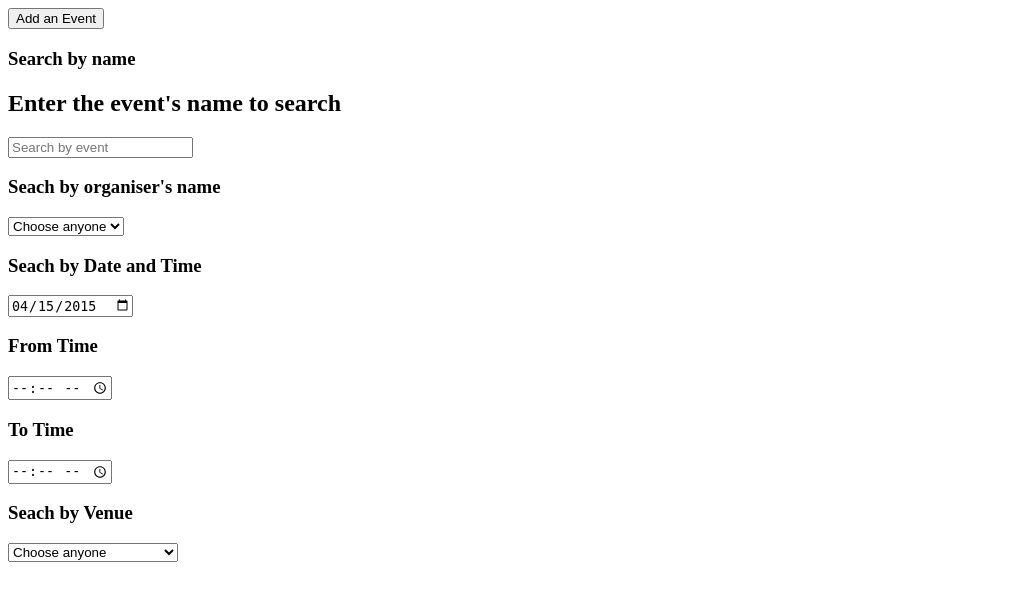
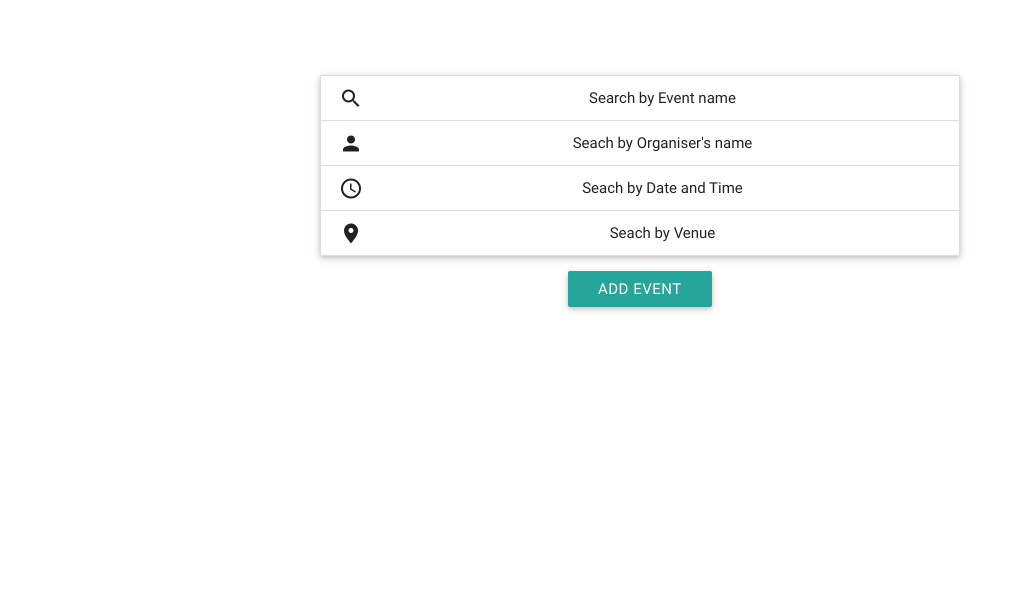
Before and after one commit to GDGVIT/Lemniscate, a PHP site: page /lemniscate/events_page.php in a window 1280 px wide. Shown: the top 601 px of the page, without its empty margins (0-1018 px from the left). Run offline with PHP 8.4, Linux system fonts and the light colour scheme; data comes from the database, SQL or seed files in the repository.

Commit message:
Events Page UI

```diff
--- a/css/style.css
+++ b/css/style.css
@@ -121,3 +121,9 @@
 .hcenter{
   text-align: center;
 }
+.paddl{
+  padding-left: 10px;
+}
+.eventsearch{
+  width: 50%;
+}
--- a/events_page.php
+++ b/events_page.php
@@ -1,59 +1,103 @@
 <HTML>
-</html>
+<head>
+    <meta charset="utf-8">
+	<meta http-equiv="X-UA-Compatible" content="IE=edge">
+	<meta name="description" content="">
+	<meta name="author" content="">
+	<meta name="viewport" content="width=device-width, initial-scale=1">
+	<meta name="apple-mobile-web-app-capable" content="yes">
+	<meta name="apple-mobile-web-app-status-bar-style" content="black-translucent">
+	<link rel="apple-touch-icon" sizes="57x57" href="favicon/apple-icon-57x57.png">
+	<link rel="apple-touch-icon" sizes="60x60" href="favicon/apple-icon-60x60.png">
+	<link rel="apple-touch-icon" sizes="72x72" href="favicon/apple-icon-72x72.png">
+	<link rel="apple-touch-icon" sizes="76x76" href="favicon/apple-icon-76x76.png">
+	<link rel="apple-touch-icon" sizes="114x114" href="favicon/apple-icon-114x114.png">
+	<link rel="apple-touch-icon" sizes="120x120" href="favicon/apple-icon-120x120.png">
+	<link rel="apple-touch-icon" sizes="144x144" href="favicon/apple-icon-144x144.png">
+	<link rel="apple-touch-icon" sizes="152x152" href="favicon/apple-icon-152x152.png">
+	<link rel="apple-touch-icon" sizes="180x180" href="favicon/apple-icon-180x180.png">
+	<link rel="icon" type="image/png" sizes="192x192" href="favicon/android-icon-192x192.png">
+	<link rel="icon" type="image/png" sizes="32x32" href="favicon/favicon-32x32.png">
+	<link rel="icon" type="image/png" sizes="96x96" href="favicon/favicon-96x96.png">
+	<link rel="icon" type="image/png" sizes="16x16" href="favicon/favicon-16x16.png">
+	<link rel="manifest" href="favicon/manifest.json">
+	<meta name="msapplication-TileColor" content="#ffffff">
+	<meta name="msapplication-TileImage" content="favicon/ms-icon-144x144.png">
+	<meta name="theme-color" content="#ffffff">
+
+	<title>Lemniscate | Events</title>
+
+    <link rel="stylesheet" type="text/css" href="css/style.css">
+    <link rel="stylesheet" href="https://cdnjs.cloudflare.com/ajax/libs/materialize/0.96.1/css/materialize.min.css">
+
+
+    <script type="text/javascript" src="js/jquery-2.1.3.min.js"></script>
+    <script src="https://cdnjs.cloudflare.com/ajax/libs/materialize/0.96.1/js/materialize.min.js"></script>
+    <script type="text/javascript" src="js/ajax.js"></SCRIPT>
+
+</head>
 <?php
 session_start();
 	//Seaching all events according to cost ,time and also w.r.t to the location.
 	if(true)//isset($_SESSION['id'])
 	{
 		require 'Database/sql_con.php';
-		echo "<div id='display'>";
-		{
-			echo "<input type='button' value='Add an Event' onclick='add_event()' title='Click here to add an event'></input>";
 
 
-			//name
-			//Not a filter
-			echo "<h3>Search by name<br/></h3>";
-			echo "<h2>Enter the event's name to search</h2>";
-			echo "<input type='text' id='name_event' placeholder='Search by event's name' onkeyup='showHint(this.value)'>";
-			echo "<div id=hint>";
-			echo "</div>";
+		echo "<div id='display' align='center'>
+		<br><br><br>
+		<ul class='collapsible eventsearch' data-collapsible='accordion'>
+    <li>
+      <div class='collapsible-header'><i class='mdi-action-search'></i>Search by Event name</div>
+      <div class='collapsible-body'><p><input type='text' id='name_event' placeholder='Search by event's name' onkeyup='showHint(this.value)'><div id=hint></div></p></div>
+    </li>";
 
-			// Event Filtering starts
 
-			// Dropdown-club && chap names-db
-			$sql_club = "SELECT * FROM `events_page`";
+
+    echo "
+    <li>
+      <div class='collapsible-header'><i class='mdi-social-person'></i>Seach by Organiser's name</div>
+      <div class='collapsible-body'><p>";
+
+    $sql_club = "SELECT * FROM `events_page`";
 			$res_club = mysqli_query($mysqli,$sql_club);
 			if(mysqli_num_rows($res_club)>0)
 			{
 				$d=date('Y-m-d');
-				echo "<h3>Seach by organiser's name</h3>";
-				echo "<select name='club_event_search' id='club_event_search' onchange='event_filtering()'>";
-				echo "<option value='0' id='event_none'>Choose anyone</option>";
+                echo "<select name='club_event_search' id='club_event_search' onchange='event_filtering()' class='browser-default'>";
+				echo "<option value='0' id='event_none' class='disabled'>Choose anyone</option>";
 				while($club=mysqli_fetch_array($res_club))
 				{
 					$search_club=$club['club_name'];
 					echo "<option value='$search_club' id='$search_club' >$search_club</option>";
 				}
 				echo"</select>";
-			}
 
-			//Date && Time
-			echo "<h3>Seach by Date and Time</h3>";
-			$d=date('Y-m-d');
+      echo "</p></div>
+    </li>
+    <li>
+      <div class='collapsible-header'><i class='mdi-action-schedule'></i>Seach by Date and Time</div>
+      <div class='collapsible-body'><p>";
+
+            $d=date('Y-m-d');
 			echo "<input type='date' id='search_event_date' value=".$d." name='search_event_date' onchange='event_filtering()'>";
 
-			echo "<h3>From Time</h3>";
+			echo "<h5>From Time</h5>";
 			echo "<input type='time' id='search_event_time_from' name='search_event_time_from' onchange='event_filtering()''>";
 
-			echo "<h3>To Time</h3>";
+			echo "<h5>To Time</h5>";
 			echo "<input type='time' id='search_event_time_to' name='search_event_time_to' onchange='event_filtering()''>";
 
 
 
-			//Venue
-			echo "<h3>Seach by Venue</h3>";
-			echo "<select name='search_event_venue' onchange='event_filtering()' id='search_event_venue'>
+
+      echo "</p></div>
+    </li>
+    <li>
+      <div class='collapsible-header'><i class='mdi-maps-place'></i>Seach by Venue</div>
+      <div class='collapsible-body'><p>";
+
+      echo "<select name='search_event_venue' onchange='event_filtering()' id='search_event_venue' class='browser-default'>
 						<option value='0' id='event_none'>Choose anyone</option>
     					<option value='SJT'>Silver Jublie Tower (SJT)</option>
    						<option value='TT'>Technology Tower (TT)</option>
@@ -64,6 +108,13 @@
     				 </select></br></br></br>";
 
 
+      echo "</p></div>
+    </li>
+  </ul>";
+		{
+			echo "<a class='waves-effect waves-light btn' onclick='add_event()'>Add Event</a>";
+
+			}
 			//filtering ends
 
     		echo "<div id='event_filter'>";
@@ -446,3 +497,4 @@
 }
 
 </script>
+</html>
```
